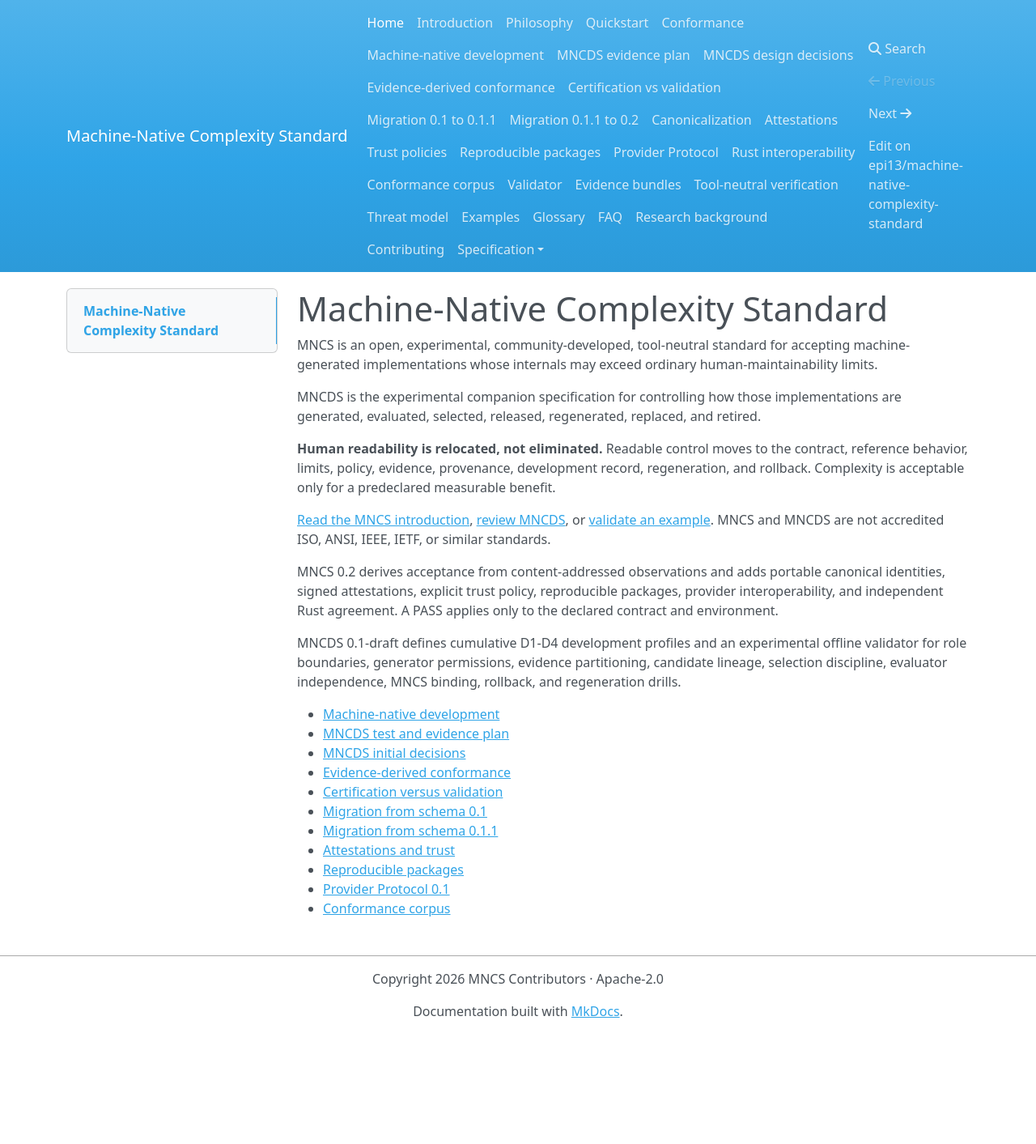
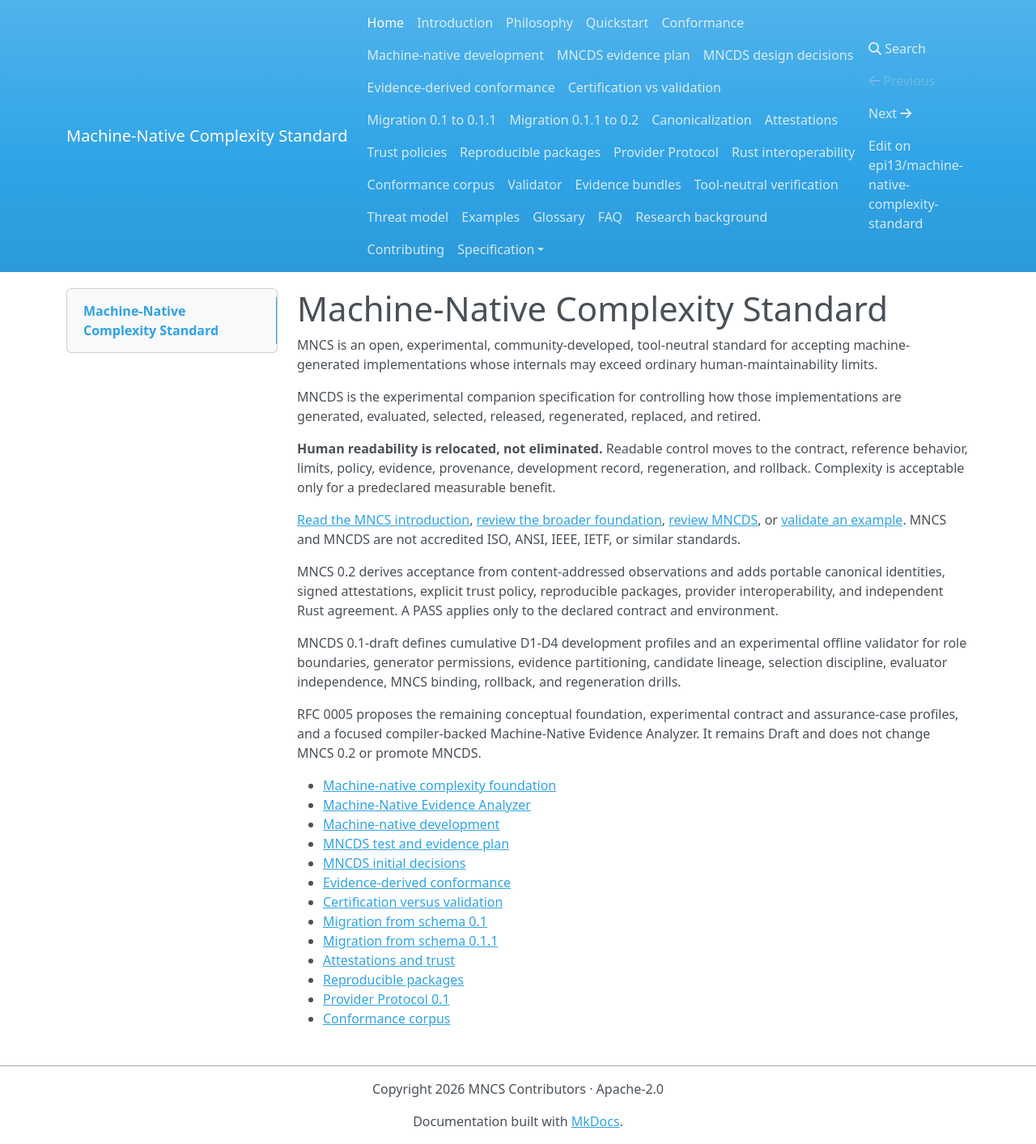
Before and after one commit to epi13/machine-native-complexity-standard, an MkDocs documentation site: the page built from docs/index.md, in a window 1280 px wide. Shown: the whole page at 81% size. Built offline with MkDocs 1.6.1, drawn with Linux system fonts in a browser that asks for light colours; nearby versions of some CDN libraries; before the commit the page ends 1277 px from its top, so only the background shows below that.

Commit message:
Expose foundation and analyzer documentation

```diff
--- a/docs/index.md
+++ b/docs/index.md
@@ -13,9 +13,9 @@ contract, reference behavior, limits, policy, evidence, provenance, development
 regeneration, and rollback. Complexity is acceptable only for a predeclared measurable
 benefit.
 
-[Read the MNCS introduction](introduction.md), [review MNCDS](mncds.md), or
-[validate an example](quickstart.md). MNCS and MNCDS are not accredited ISO, ANSI, IEEE,
-IETF, or similar standards.
+[Read the MNCS introduction](introduction.md), [review the broader foundation](foundational-model.md),
+[review MNCDS](mncds.md), or [validate an example](quickstart.md). MNCS and MNCDS are not
+accredited ISO, ANSI, IEEE, IETF, or similar standards.
 
 MNCS 0.2 derives acceptance from content-addressed observations and adds portable
 canonical identities, signed attestations, explicit trust policy, reproducible packages,
@@ -27,6 +27,12 @@ offline validator for role boundaries, generator permissions, evidence partition
 candidate lineage, selection discipline, evaluator independence, MNCS binding, rollback,
 and regeneration drills.
 
+RFC 0005 proposes the remaining conceptual foundation, experimental contract and
+assurance-case profiles, and a focused compiler-backed Machine-Native Evidence Analyzer.
+It remains Draft and does not change MNCS 0.2 or promote MNCDS.
+
+- [Machine-native complexity foundation](foundational-model.md)
+- [Machine-Native Evidence Analyzer](machine-native-evidence-analyzer.md)
 - [Machine-native development](mncds.md)
 - [MNCDS test and evidence plan](mncds-evidence-plan.md)
 - [MNCDS initial decisions](mncds-decisions.md)
```
